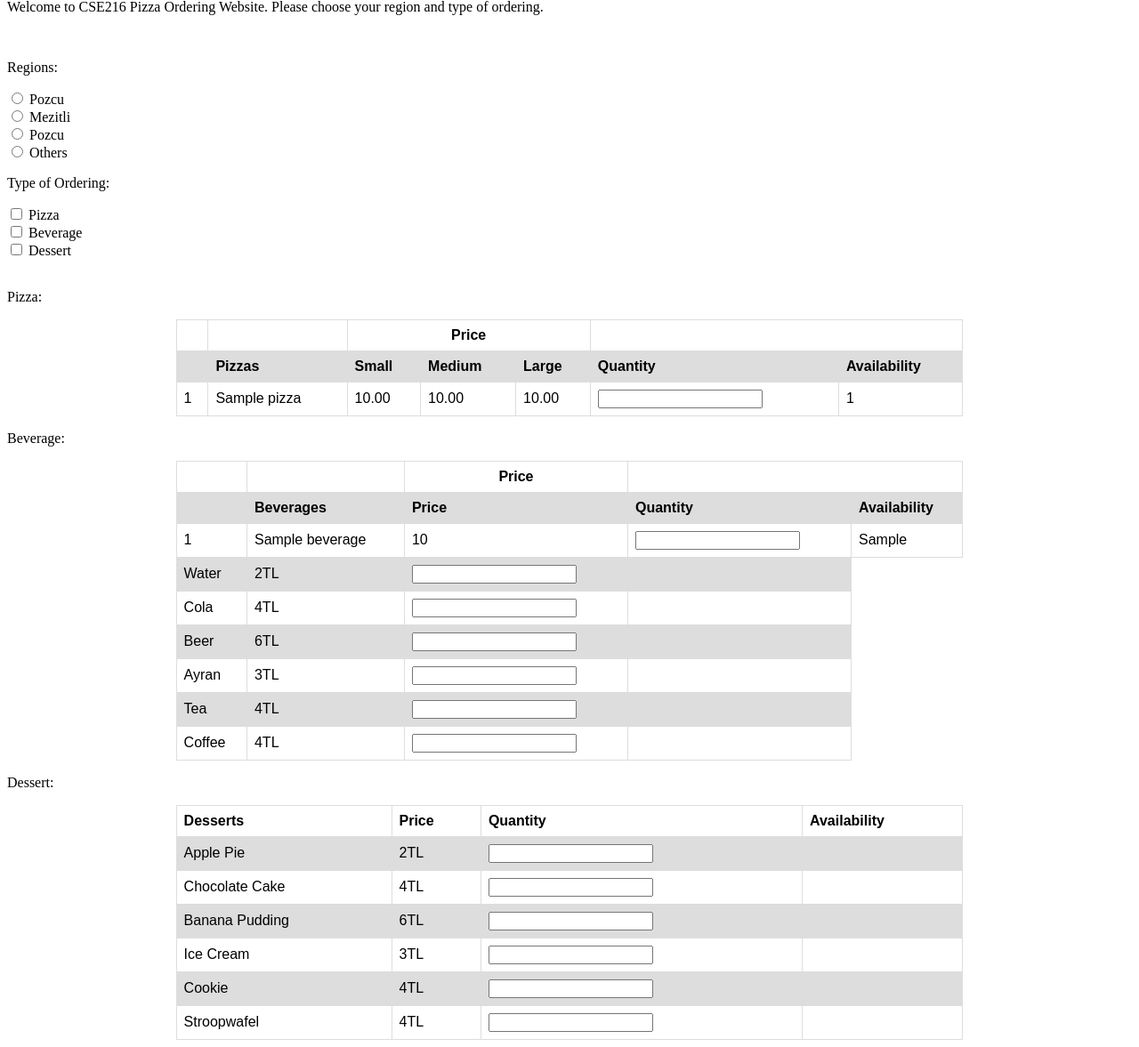
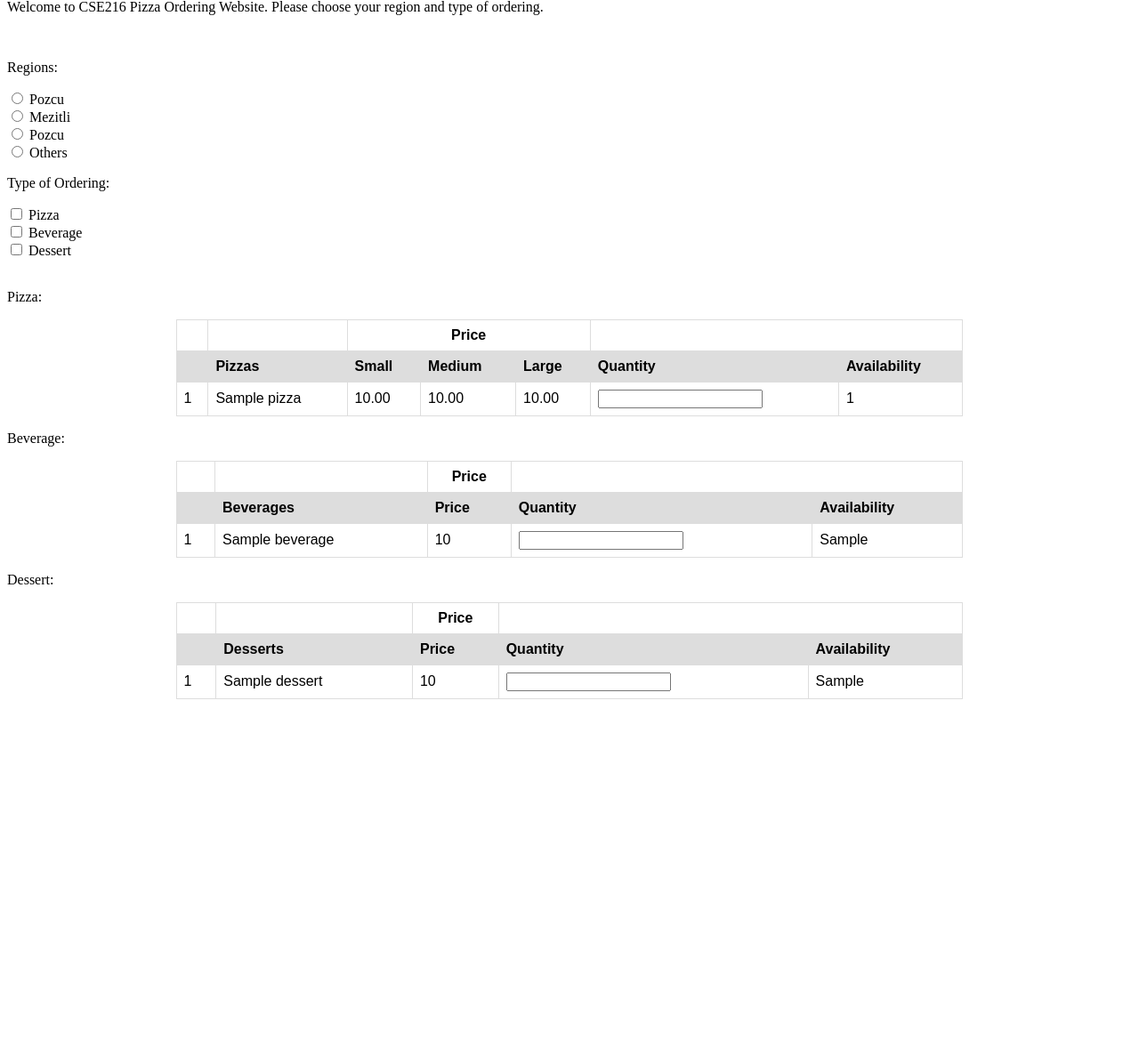
Before and after one commit to MeteK7/Pizza-Ordering-Website, a PHP site: page /order.php in a window 1280 px wide. Shown: the part 118-1295 px from the top of the page at 89% size. After the commit the page ends 904 px from the top, so only its background shows below. Run offline with PHP 8.4, Linux system fonts and the light colour scheme; a user stored in the database is signed in; tables that the repository leaves empty or names only in its code hold one stand-in row (values such as "Sample post").

Commit message:
Dessert table is developed.

```diff
--- a/order.php
+++ b/order.php
@@ -9,6 +9,9 @@ $result_pizza = $conn->query($query_pizza);
 
 $query_beverage = "SELECT * FROM tbl_beverage";
 $result_beverage = $conn->query($query_beverage);
+
+$query_dessert = "SELECT * FROM tbl_dessert";
+$result_dessert = $conn->query($query_dessert);
 ?>
 <?php
 function get_pizza_quantity(){
@@ -118,29 +121,29 @@ function get_pizza_quantity(){
 						<?php
 						if ($result_pizza->num_rows > 0)
 						{
-							$sn=1;
-							while($data = $result_pizza->fetch_assoc())
+							$counter=1;
+							while($data_pizza = $result_pizza->fetch_assoc())
 							{
 								?>
 								<tr>
-									<td><?php echo $sn; ?></td>
-									<td><?php echo $data['name']; ?></td>
-									<td><?php echo $data['price_small']; ?></td>
-									<td><?php echo $data['price_medium']; ?></td>
-									<td><?php echo $data['price_large']; ?></td>
+									<td><?php echo $counter; ?></td>
+									<td><?php echo $data_pizza['name']; ?></td>
+									<td><?php echo $data_pizza['price_small']; ?></td>
+									<td><?php echo $data_pizza['price_medium']; ?></td>
+									<td><?php echo $data_pizza['price_large']; ?></td>
 									<td>
-										<input onkeyup="calculateAvailabilityById('qty-pizza-<?php echo $data['id'];?>', 'availability-pizza-<?php echo $data['id'];?>','availability-pizza-const-<?php echo $data['id'];?>')" type="text" id="qty-pizza-<?php echo $data['id'];?>" name="pizza">
+										<input onkeyup="calculateAvailabilityById('qty-pizza-<?php echo $data_pizza['id'];?>', 'availability-pizza-<?php echo $data_pizza['id'];?>','availability-pizza-const-<?php echo $data_pizza['id'];?>')" type="text" id="qty-pizza-<?php echo $data_pizza['id'];?>" name="pizza">
 									</td>
-									<td id="availability-pizza-<?php echo $data['id'];?>">
-										<?php echo $data['availability']; ?>
+									<td id="availability-pizza-<?php echo $data_pizza['id'];?>">
+										<?php echo $data_pizza['availability']; ?>
 									</td>
 									<!--This is a constant value only for calculating new availability.-->
-									<td style="display:none;" id="availability-pizza-const-<?php echo $data['id'];?>">
-										<?php echo $data['availability']; ?>
+									<td style="display:none;" id="availability-pizza-const-<?php echo $data_pizza['id'];?>">
+										<?php echo $data_pizza['availability']; ?>
 									</td>
 								</tr>
 								<?php
-								$sn++;
+								$counter++;
 							}
 						}
 						else
@@ -175,12 +178,12 @@ function get_pizza_quantity(){
 						<?php
 						if ($result_beverage->num_rows > 0)
 						{
-							$sn=1;
+							$counter=1;
 							while($data_beverage = $result_beverage->fetch_assoc())
 							{
 								?>
 								<tr>
-									<td><?php echo $sn; ?></td>
+									<td><?php echo $counter; ?></td>
 									<td><?php echo $data_beverage['name']; ?></td>
 									<td><?php echo $data_beverage['price_small']; ?></td>
 									<td>
@@ -195,7 +198,7 @@ function get_pizza_quantity(){
 									</td>
 								</tr>
 								<?php
-								$sn++;
+								$counter++;
 							}
 						}
 						else
@@ -207,42 +210,6 @@ function get_pizza_quantity(){
 							<?php
 						}
 						?>
-						<tr>
-							<td>Water</td>
-							<td>2TL</td>
-							<td><input type="text" id="qty-water" name="quantity"></td>
-							<td></td>
-						</tr>
-						<tr>
-							<td>Cola</td>
-							<td>4TL</td>
-							<td><input type="text" id="qty-cola" name="quantity"></td>
-							<td></td>
-						</tr>
-						<tr>
-							<td>Beer</td>
-							<td>6TL</td>
-							<td><input type="text" id="qty-beer" name="quantity"></td>
-							<td></td>
-						</tr>
-						<tr>
-							<td>Ayran</td>
-							<td>3TL</td>
-							<td><input type="text" id="qty-ayran" name="quantity"></td>
-							<td></td>
-						</tr>
-						<tr>
-							<td>Tea</td>
-							<td>4TL</td>
-							<td><input type="text" id="qty-tea" name="quantity"></td>
-							<td></td>
-						</tr>
-						<tr>
-							<td>Coffee</td>
-							<td>4TL</td>
-							<td><input type="text" id="qty-coffee" name="quantity"></td>
-							<td></td>
-						</tr>
 					</table>
 				</center>
 			</div>
@@ -251,47 +218,53 @@ function get_pizza_quantity(){
 				<center>
 					<table>
 						<tr>
+							<th></th>
+							<th></th>
+							<th class="th-price">Price</th>
+							<th colspan="2"></th>
+						</tr>
+						<tr>
+							<th></th>
 							<th>Desserts</th>
 							<th>Price</th>
 							<th>Quantity</th>
 							<th>Availability</th>
 						</tr>
-						<tr>
-							<td>Apple Pie</td>
-							<td>2TL</td>
-							<td><input type="text" id="qty-apple-pie" name="quantity"></td>
-							<td></td>
-						</tr>
-						<tr>
-							<td>Chocolate Cake</td>
-							<td>4TL</td>
-							<td><input type="text" id="qty-chocolate-cake" name="quantity"></td>
-							<td></td>
-						</tr>
-						<tr>
-							<td>Banana Pudding</td>
-							<td>6TL</td>
-							<td><input type="text" id="qty-banana-pudding" name="quantity"></td>
-							<td></td>
-						</tr>
-						<tr>
-							<td>Ice Cream</td>
-							<td>3TL</td>
-							<td><input type="text" id="qty-ice-cream" name="quantity"></td>
-							<td></td>
-						</tr>
-						<tr>
-							<td>Cookie</td>
-							<td>4TL</td>
-							<td><input type="text" id="qty-cookie" name="quantity"></td>
-							<td></td>
-						</tr>
-						<tr>
-							<td>Stroopwafel</td>
-							<td>4TL</td>
-							<td><input type="text" id="qty-stroopwafel" name="quantity"></td>
-							<td></td>
-						</tr>
+						<?php
+						if ($result_dessert->num_rows > 0)
+						{
+							$counter=1;
+							while($data_dessert = $result_dessert->fetch_assoc())
+							{
+								?>
+								<tr>
+									<td><?php echo $counter; ?></td>
+									<td><?php echo $data_dessert['name']; ?></td>
+									<td><?php echo $data_dessert['price_small']; ?></td>
+									<td>
+										<input onkeyup="calculateAvailabilityById('qty-dessert-<?php echo $data_dessert['id'];?>', 'availability-dessert-<?php echo $data_dessert['id'];?>','availability-beverage-const-<?php echo $data_dessert['id'];?>')" type="text" id="qty-dessert-<?php echo $data_dessert['id'];?>" name="dessert">
+									</td>
+									<td id="availability-dessert-<?php echo $data_dessert['id'];?>">
+										<?php echo $data_dessert['availability']; ?>
+									</td>
+									<!--This is a constant value only for calculating new availability.-->
+									<td style="display:none;" id="availability-dessert-const-<?php echo $data_dessert['id'];?>">
+										<?php echo $data_dessert['availability']; ?>
+									</td>
+								</tr>
+								<?php
+								$counter++;
+							}
+						}
+						else
+						{
+							?>
+							<tr>
+								<td colspan="8">No data found</td>
+							</tr>
+							<?php
+						}
+						?>
 					</table>
 				</center>
 			</div>
```
